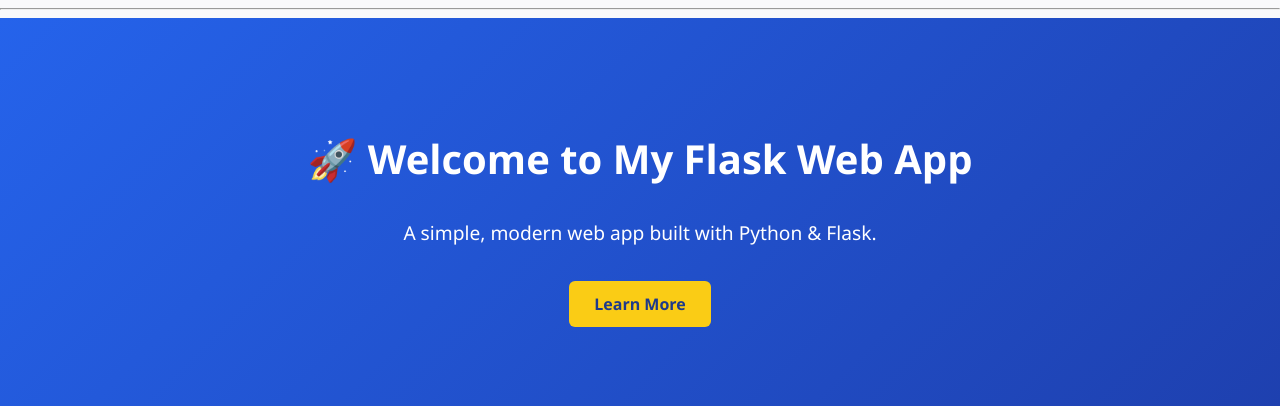
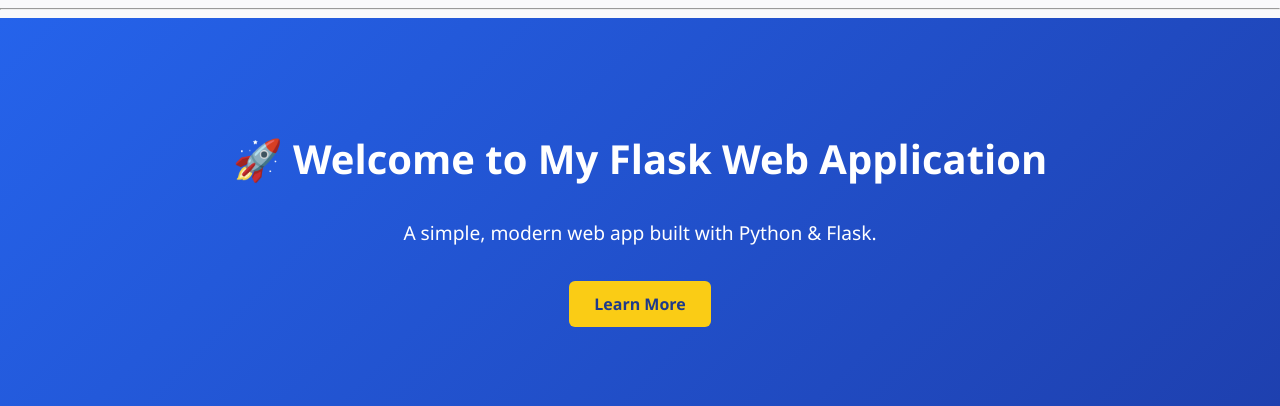
Before and after one commit to priyanshijat/python-webapp-orangedata, a Flask app: page / in a window 1280 px wide. Shown: the part 52-458 px from the top of the page. Run offline with Flask 3, Linux system fonts and the light colour scheme.

Commit message:
change index.html

```diff
--- a/templates/index.html
+++ b/templates/index.html
@@ -1,7 +1,7 @@
 {% extends "base.html" %}
 {% block content %}
 <section class="hero">
-    <h1>🚀 Welcome to My Flask Web App</h1>
+    <h1>🚀 Welcome to My Flask Web Application</h1>
     <p>A simple, modern web app built with Python & Flask.</p>
     <a href="{{ url_for('about') }}" class="btn">Learn More</a>
 </section>
```
